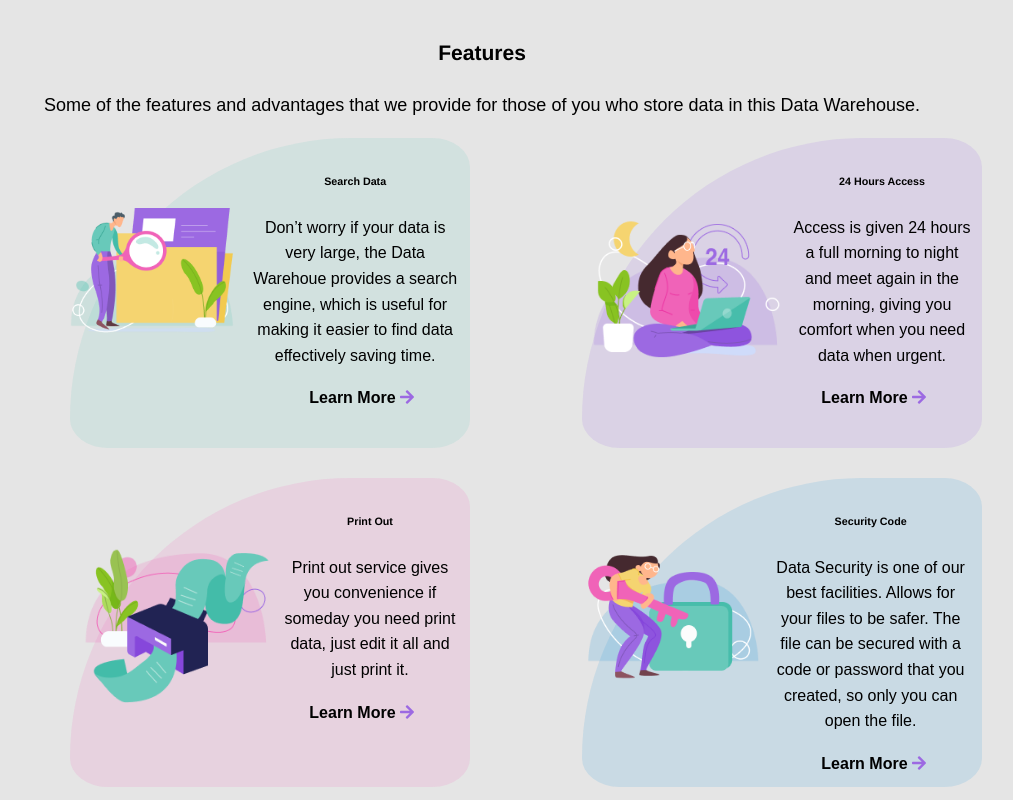
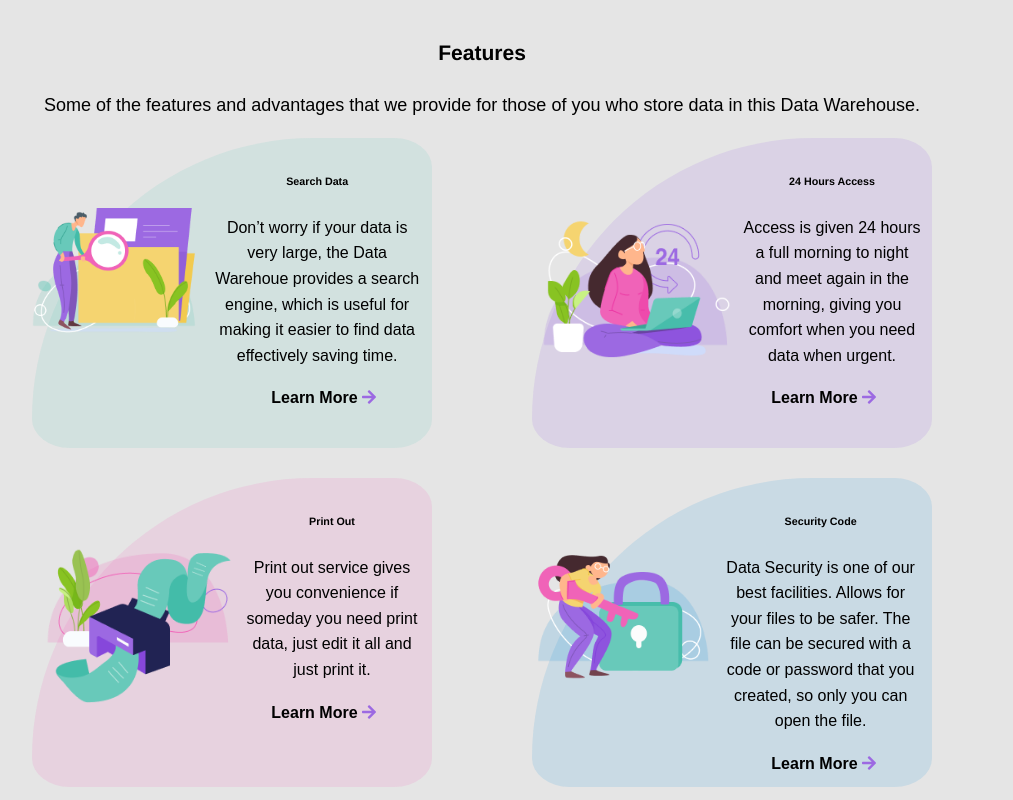
Before and after one commit to cmatchneer/html_scss, a website: page index.html in a window 1280 px wide. Shown: the part 1480-2280 px from the top of the page, without its empty margins (158-1171 px from the left). Drawn offline with Linux system fonts and the light colour scheme; files whose address does not match are found by name; a web font is replaced by a local one.

Commit message:
feature desktop resize

```diff
--- a/assets /scss/module/feature.scss
+++ b/assets /scss/module/feature.scss
@@ -4,7 +4,28 @@
   margin: 0 auto;
   overflow: hidden;
   position: relative;
+  width: 1000px;
+
   @include clearfix();
+  @include resize(1080px) {
+    margin-left: -20px;
+  }
+  @include resize(1000px) {
+    margin-left: -60px;
+  }
+  @include resize(900px) {
+    width: 850px;
+    margin-left: -65px;
+  }
+  @include resize(700px) {
+    width: 700px;
+  }
+  @include resize(600px) {
+    width: 600px;
+  }
+  @include resize(500px) {
+    width: 500px;
+  }
 }
 %feature {
   display: flex;
@@ -15,26 +36,33 @@
   margin-left: 50px;
   margin-bottom: 30px;
   border-radius: 300px 10% 10% 10%;
-  @include resize(1680px) {
-    margin-left: 100px;
+  // @include resize(1680px) {
+  //   margin-left: 50px;
+  // }
+  // @include resize(1440px) {
+  //   margin-left: 50px;
+  // }
+  @include resize(1140px) {
+    margin-left: 5px;
   }
-  @include resize(1140px) {
-    width: 350px;
-    margin-left: 75px;
-  }
-  @include resize(1080px) {
-    width: 350px;
-    margin-left: 50px;
-  }
+
   @include resize(1000px) {
-    width: 300px;
-    margin-left: 50px;
+    // width: 300px;
+    // margin-left: 50px;
   }
   @include resize(800px) {
+    width: 330px;
     margin-left: 10px;
   }
+  @include resize(700px) {
+    width: 310px;
+  }
   @include resize(600px) {
-    margin-left: 80px;
+    width: 290px;
+  }
+  @include resize(500px) {
+    margin-left: 0;
+    width: 250px;
   }
 
   @include clearfix();
@@ -79,9 +107,15 @@
   border: none;
   background: none;
   font-weight: bold;
-}
-@include resize(1040px) {
-  .feature_btn {
+  @include resize(1040px) {
     font-size: 12px;
+    margin-right: 75px;
+  }
+  @include resize(800px) {
+    margin-right: 30px;
+  }
+  @include resize(500px) {
+    font-size: 10px;
+    margin-right: 10px;
   }
 }
```
Also changed, not shown: assets /css/styles.css.
